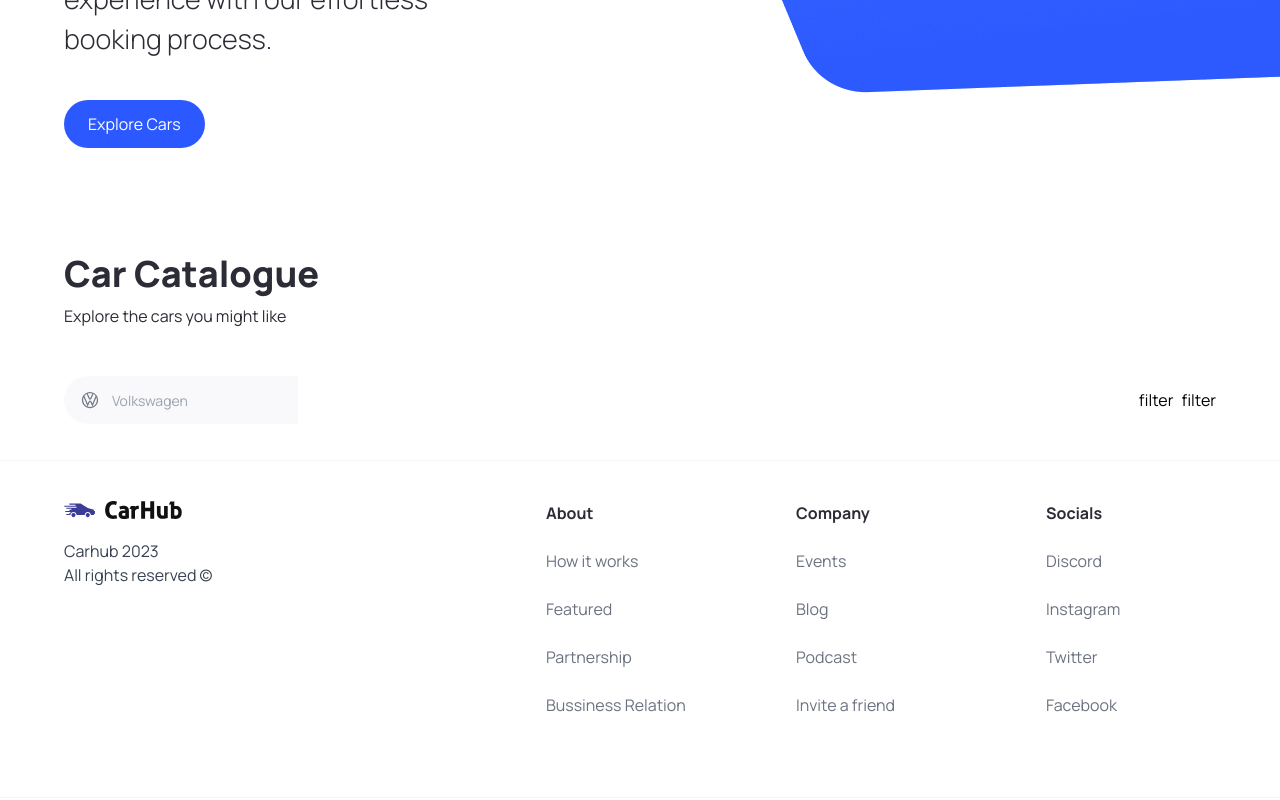
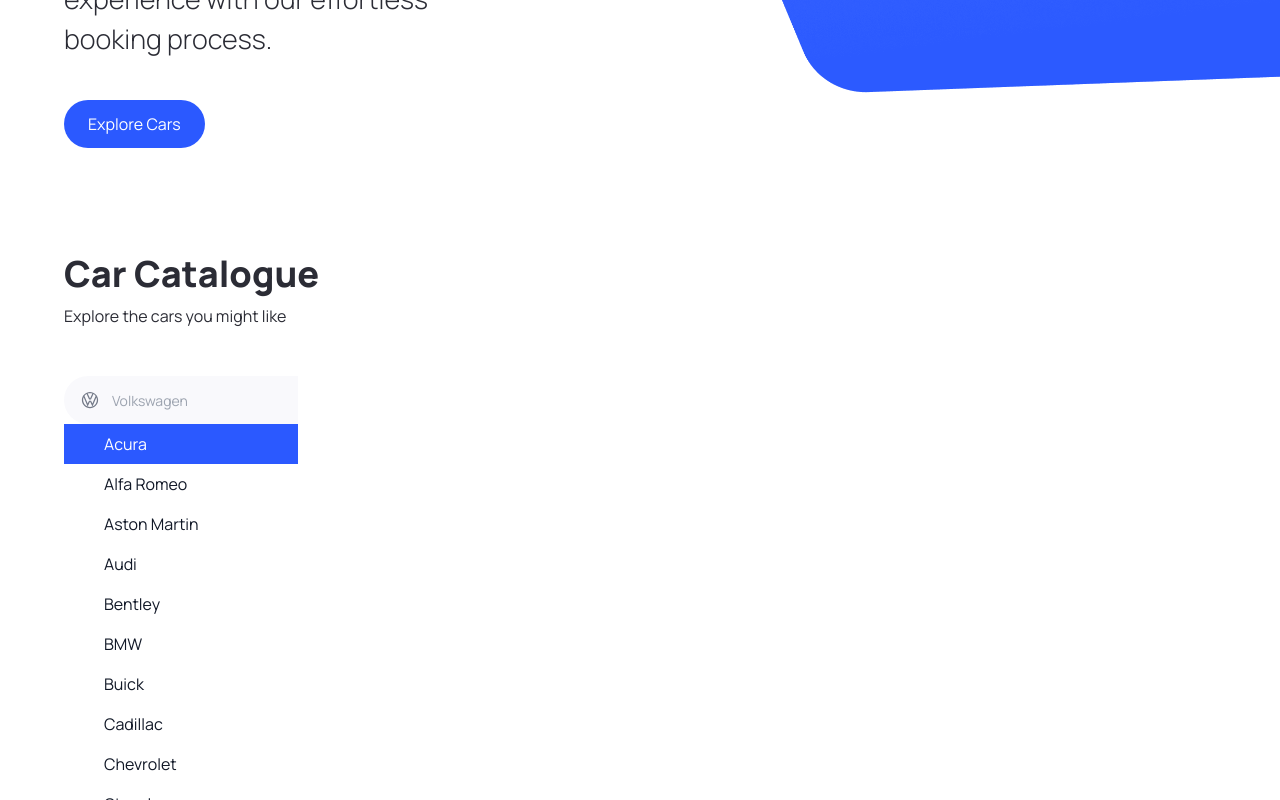
Before and after one commit to gokarna123-goku/car_showcase, a Next.js app: page / in a window 1280 px wide. Both pictures are taken after a click on the button 82 px from the left and 1010 px from the top of the page. Shown: the part 610-1410 px from the top of the page. Built offline with nearby package versions, Linux system fonts and the light colour scheme.

Commit message:
working on the section

```diff
--- a/components/SearchManufacturer.tsx
+++ b/components/SearchManufacturer.tsx
@@ -8,6 +8,7 @@
 import { SearchManufacturerProps } from '@/types';
 
 import Image from 'next/image';
+import { Combo } from 'next/font/google';
 
 const SearchManufacturer = ({ manufacturer, setManufacturer }: SearchManufacturerProps) => {
     const [query, setQuery] = useState('');
@@ -48,7 +49,17 @@
                             afterLeave={() => setQuery('')}
                         >
                             <Combobox.Options>
-
+                                {(
+                                    filterManufacturers.map((item) => (
+                                        <Combobox.Option
+                                            key={item}
+                                            className={({ active }) => `relative search-manufacturer__option ${active ? 'bg-primary-blue text-white' : 'text-gray-900'}`}
+                                            value={item}
+                                        >
+                                            {item}
+                                        </Combobox.Option>
+                                    ))
+                                )}
                             </Combobox.Options>
                         </Transition>
                     </div>
@@ -59,3 +70,13 @@
 }
 
 export default SearchManufacturer
+
+// filterManufacturers.length === 0 &&
+// query !== "" ? (
+//     <Combobox.Option
+//         value={query}
+//         className="search-manufacturer__option"
+//     >
+//         Create "{query}"
+//     </Combobox.Option>
+// ) :
```
